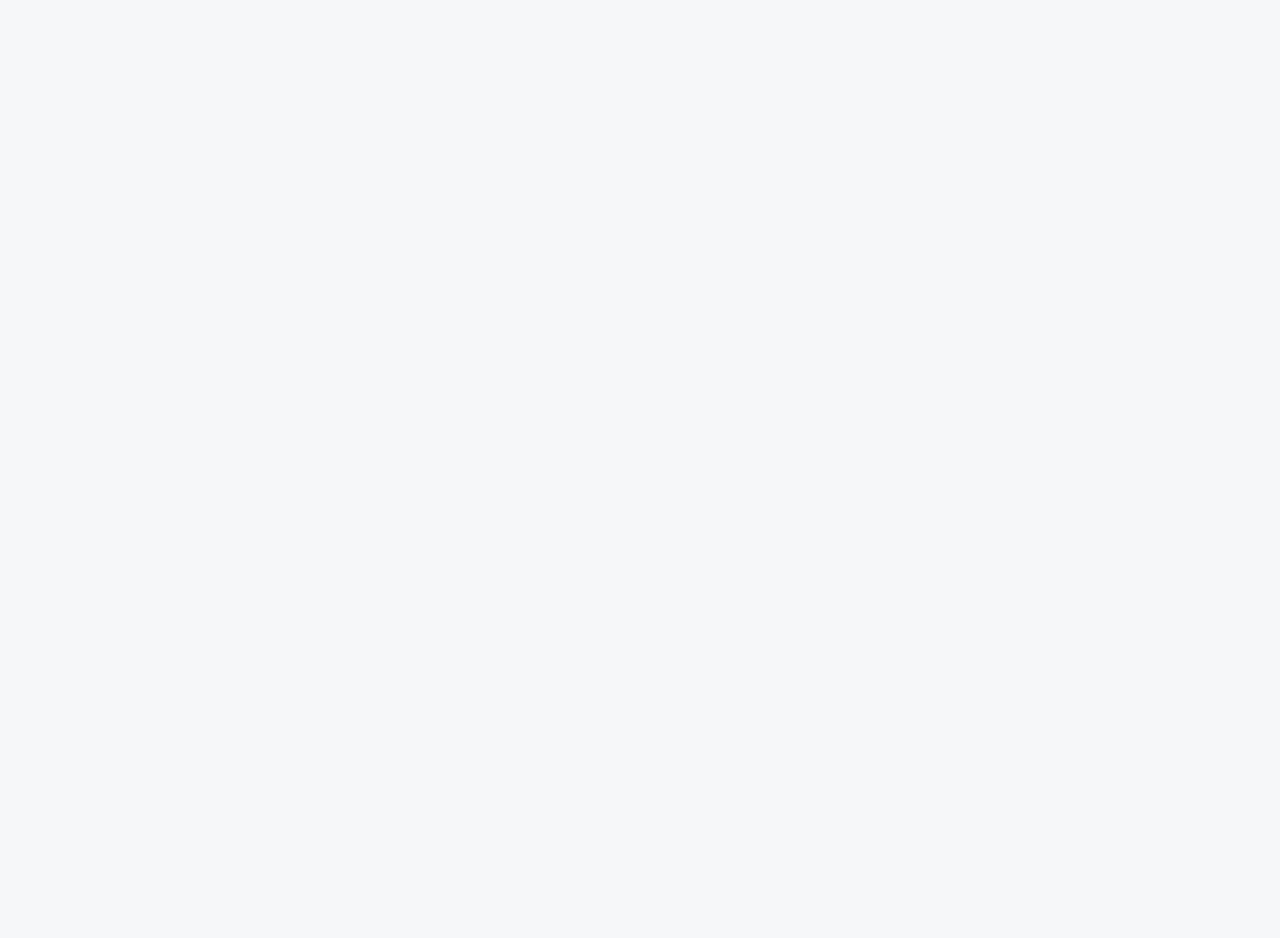
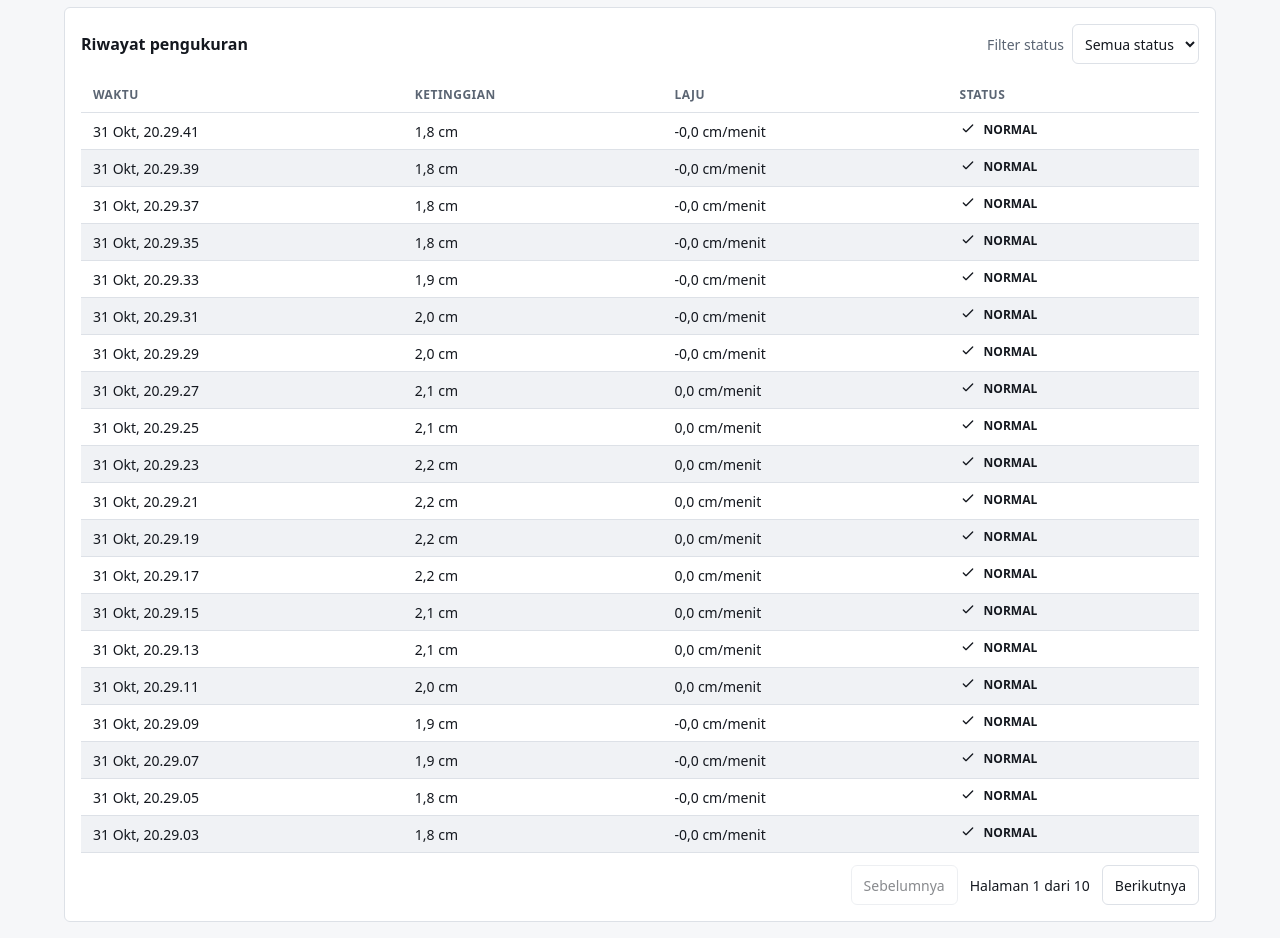
Before and after one commit to denihsb/iot-drainwatch, a React (Vite) app: page / in a window 1280 px wide. Shown: the part 920-1858 px from the top of the page. Before the commit the page ends 919 px from the top, so only its background shows below. Built offline with nearby package versions, Linux system fonts and the light colour scheme.

Commit message:
t07: Tabel riwayat ditambahkan dan beberapa perbaikan pada format tanggal serta styling dasar.

```diff
--- a/src/App.tsx
+++ b/src/App.tsx
@@ -2,6 +2,7 @@ import { useState } from 'react';
 import AlertBanner from './components/AlertBanner';
 import DeviceInfo from './components/DeviceInfo';
 import Header from './components/Header';
+import HistoryTable from './components/HistoryTable';
 import LevelChart from './components/LevelChart';
 import MetricCard from './components/MetricCard';
 import RangeSelector from './components/RangeSelector';
@@ -91,6 +92,7 @@ function App() {
               <RateChart readings={data.readings} config={data.config} range={range} loading={data.loading} error={data.error} />
             </section>
             <DeviceInfo device={data.device} config={data.config} connection={data.connection} />
+            <HistoryTable history={data.history} loading={data.loading} error={data.error} />
           </>
         )}
       </div>
--- a/src/components/HistoryTable.tsx
+++ b/src/components/HistoryTable.tsx
@@ -1 +1,120 @@
-// History table will be added in T07.
+import { useEffect, useMemo, useState } from 'react';
+import { PAGE_SIZE } from '../lib/constants';
+import { formatHistoryTime, formatNumber } from '../lib/format';
+import type { Reading, Status } from '../types';
+import StatusBadge from './StatusBadge';
+import { EmptyState, ErrorState, LoadingState } from './States';
+
+interface HistoryTableProps {
+  history: Reading[];
+  loading?: boolean;
+  error?: string | null;
+  onRetry?: () => void;
+}
+
+type StatusFilter = 'ALL' | Status;
+
+const filters: Array<{ value: StatusFilter; label: string }> = [
+  { value: 'ALL', label: 'Semua status' },
+  { value: 'NORMAL', label: 'Normal' },
+  { value: 'WASPADA', label: 'Waspada' },
+  { value: 'BAHAYA', label: 'Bahaya' },
+  { value: 'SENSOR_FAULT', label: 'Sensor error' },
+];
+
+function HistoryTable({ history, loading = false, error = null, onRetry }: HistoryTableProps) {
+  const [filter, setFilter] = useState<StatusFilter>('ALL');
+  const [page, setPage] = useState(1);
+
+  useEffect(() => {
+    setPage(1);
+  }, [filter]);
+
+  const filteredHistory = useMemo(
+    () =>
+      history.filter((reading) => filter === 'ALL' || reading.status === filter),
+    [filter, history],
+  );
+  const pageCount = Math.max(1, Math.ceil(filteredHistory.length / PAGE_SIZE));
+  const currentPage = Math.min(page, pageCount);
+  const rows = filteredHistory.slice(
+    (currentPage - 1) * PAGE_SIZE,
+    currentPage * PAGE_SIZE,
+  );
+
+  return (
+    <section className="history-section" aria-labelledby="history-title">
+      <div className="history-heading">
+        <h2 id="history-title">Riwayat pengukuran</h2>
+        <label className="history-filter">
+          <span>Filter status</span>
+          <select
+            value={filter}
+            onChange={(event) => setFilter(event.target.value as StatusFilter)}
+          >
+            {filters.map((option) => (
+              <option key={option.value} value={option.value}>
+                {option.label}
+              </option>
+            ))}
+          </select>
+        </label>
+      </div>
+      {loading ? <LoadingState message="Memuat riwayat…" /> : null}
+      {!loading && error ? (
+        <div className="history-state">
+          <ErrorState message={error} />
+          {onRetry && <button type="button" onClick={onRetry}>Coba lagi</button>}
+        </div>
+      ) : null}
+      {!loading && !error && filteredHistory.length === 0 ? (
+        <EmptyState message="Belum ada riwayat pengukuran" />
+      ) : null}
+      {!loading && !error && filteredHistory.length > 0 ? (
+        <>
+          <div className="history-table-wrap">
+            <table className="history-table">
+              <thead>
+                <tr>
+                  <th scope="col">Waktu</th>
+                  <th scope="col">Ketinggian</th>
+                  <th scope="col">Laju</th>
+                  <th scope="col">Status</th>
+                </tr>
+              </thead>
+              <tbody>
+                {rows.map((reading) => (
+                  <tr key={reading.id}>
+                    <td>{formatHistoryTime(reading.measured_at)}</td>
+                    <td>{formatNumber(reading.level_cm)} cm</td>
+                    <td>{formatNumber(reading.rate_cm_min)} cm/menit</td>
+                    <td><StatusBadge status={reading.status} compact /></td>
+                  </tr>
+                ))}
+              </tbody>
+            </table>
+          </div>
+          <nav className="pagination" aria-label="Paginasi riwayat">
+            <button
+              type="button"
+              onClick={() => setPage((value) => Math.max(1, value - 1))}
+              disabled={currentPage === 1}
+            >
+              Sebelumnya
+            </button>
+            <span aria-current="page">Halaman {currentPage} dari {pageCount}</span>
+            <button
+              type="button"
+              onClick={() => setPage((value) => Math.min(pageCount, value + 1))}
+              disabled={currentPage === pageCount}
+            >
+              Berikutnya
+            </button>
+          </nav>
+        </>
+      ) : null}
+    </section>
+  );
+}
+
+export default HistoryTable;
--- a/src/lib/format.ts
+++ b/src/lib/format.ts
@@ -9,12 +9,25 @@ const absoluteTimeFormatter = new Intl.DateTimeFormat('id-ID', {
   timeStyle: 'medium',
 });
 
+const historyTimeFormatter = new Intl.DateTimeFormat('id-ID', {
+  timeZone: 'Asia/Jakarta',
+  day: '2-digit',
+  month: 'short',
+  hour: '2-digit',
+  minute: '2-digit',
+  second: '2-digit',
+});
+
 export function formatNumber(value: number | null): string {
   return value === null ? '–' : numberFormatter.format(value);
 }
 
 export function formatAbsoluteTime(value: Date | string): string {
   return absoluteTimeFormatter.format(value instanceof Date ? value : new Date(value));
+}
+
+export function formatHistoryTime(value: Date | string): string {
+  return historyTimeFormatter.format(value instanceof Date ? value : new Date(value));
 }
 
 export function formatRelativeTime(value: Date | string | null, now = new Date()): string {
--- a/src/styles/base.css
+++ b/src/styles/base.css
@@ -372,6 +372,112 @@ select:focus-visible {
   text-align: right;
 }
 
+.history-section {
+  margin-top: var(--space-5);
+  padding: var(--space-4);
+  background: var(--surface);
+  border: 1px solid var(--border);
+  border-radius: var(--radius);
+}
+
+.history-heading {
+  display: flex;
+  align-items: center;
+  justify-content: space-between;
+  gap: var(--space-3);
+  margin-bottom: var(--space-3);
+}
+
+.history-heading h2 {
+  margin: 0;
+  font-size: 16px;
+}
+
+.history-filter {
+  display: flex;
+  align-items: center;
+  gap: var(--space-2);
+  color: var(--text-muted);
+  font-size: 14px;
+}
+
+.history-filter select {
+  min-height: 40px;
+  padding: 0 var(--space-2);
+  color: var(--text);
+  background: var(--surface);
+  border: 1px solid var(--border);
+  border-radius: var(--radius);
+}
+
+.history-table-wrap {
+  max-width: 100%;
+  overflow-x: auto;
+}
+
+.history-table {
+  width: 100%;
+  min-width: 560px;
+  border-collapse: collapse;
+  font-size: 14px;
+}
+
+.history-table th {
+  position: sticky;
+  top: 0;
+  z-index: 1;
+  color: var(--text-muted);
+  background: var(--surface);
+  font-size: 12px;
+  font-weight: 600;
+  letter-spacing: 0.04em;
+  text-align: left;
+  text-transform: uppercase;
+}
+
+.history-table th,
+.history-table td {
+  height: 36px;
+  padding: 0 var(--space-3);
+  border-bottom: 1px solid var(--border);
+  white-space: nowrap;
+}
+
+.history-table tbody tr:nth-child(even) {
+  background: var(--surface-2);
+}
+
+.history-state {
+  display: grid;
+  justify-items: center;
+  gap: var(--space-2);
+}
+
+.history-state button,
+.pagination button {
+  min-height: 40px;
+  padding: 0 var(--space-3);
+  color: var(--text);
+  background: var(--surface);
+  border: 1px solid var(--border);
+  border-radius: var(--radius);
+}
+
+.history-state button:disabled,
+.pagination button:disabled {
+  cursor: not-allowed;
+  opacity: 0.5;
+}
+
+.pagination {
+  display: flex;
+  align-items: center;
+  justify-content: flex-end;
+  gap: var(--space-3);
+  margin-top: var(--space-3);
+  font-size: 14px;
+}
+
 .state {
   padding: var(--space-4);
   color: var(--text-muted);
@@ -404,6 +510,21 @@ select:focus-visible {
   .chart-grid {
     grid-template-columns: repeat(2, minmax(0, 1fr));
   }
+
+  @media (max-width: 640px) {
+    .history-heading {
+      align-items: stretch;
+      flex-direction: column;
+    }
+
+    .history-filter {
+      justify-content: space-between;
+    }
+
+    .pagination {
+      justify-content: space-between;
+    }
+  }
 }
 
 @media (prefers-reduced-motion: reduce) {
```
Also changed, not shown: src/test/setup.ts (+4 -0 lines), 1 other file (tests, documents, lock files or other folders).
